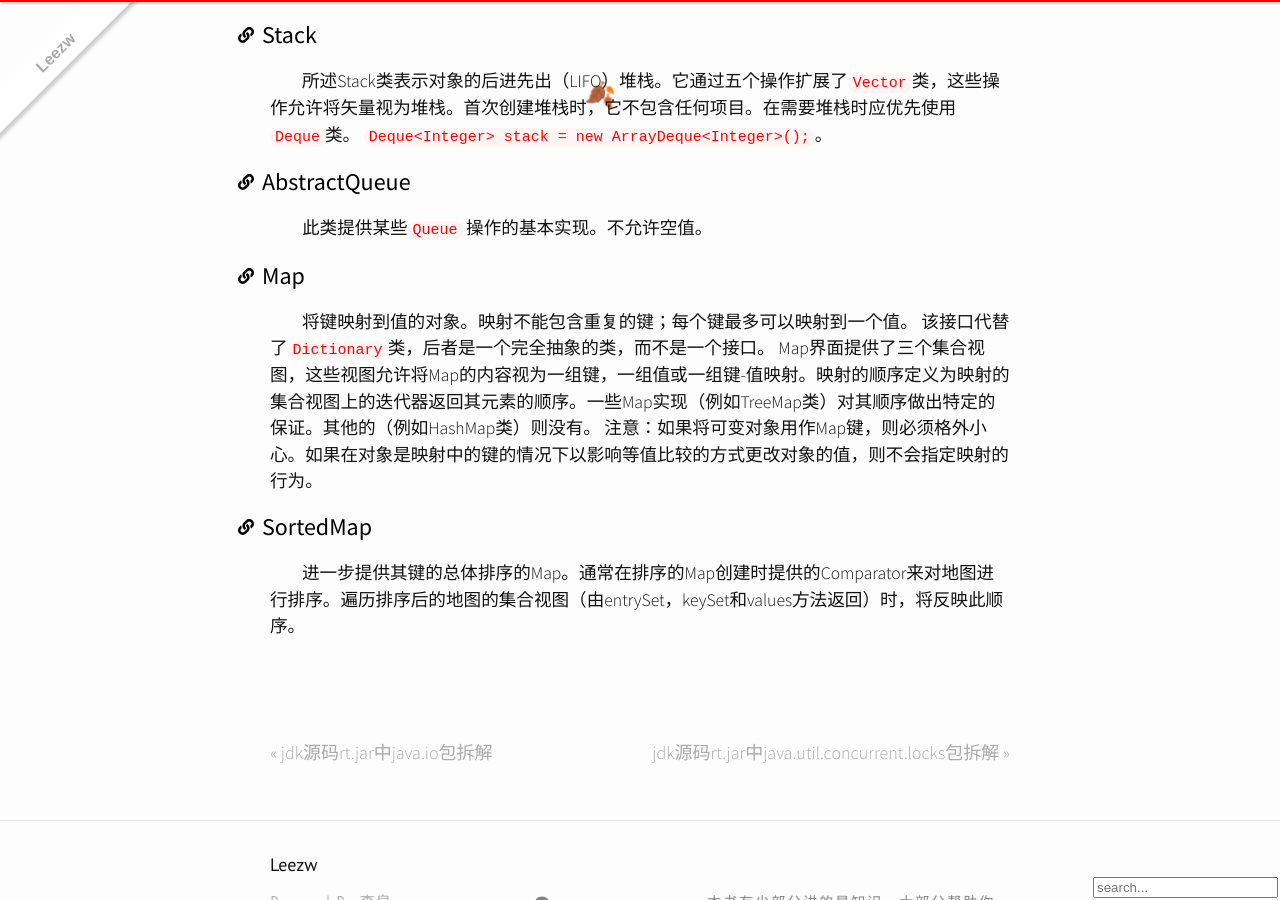
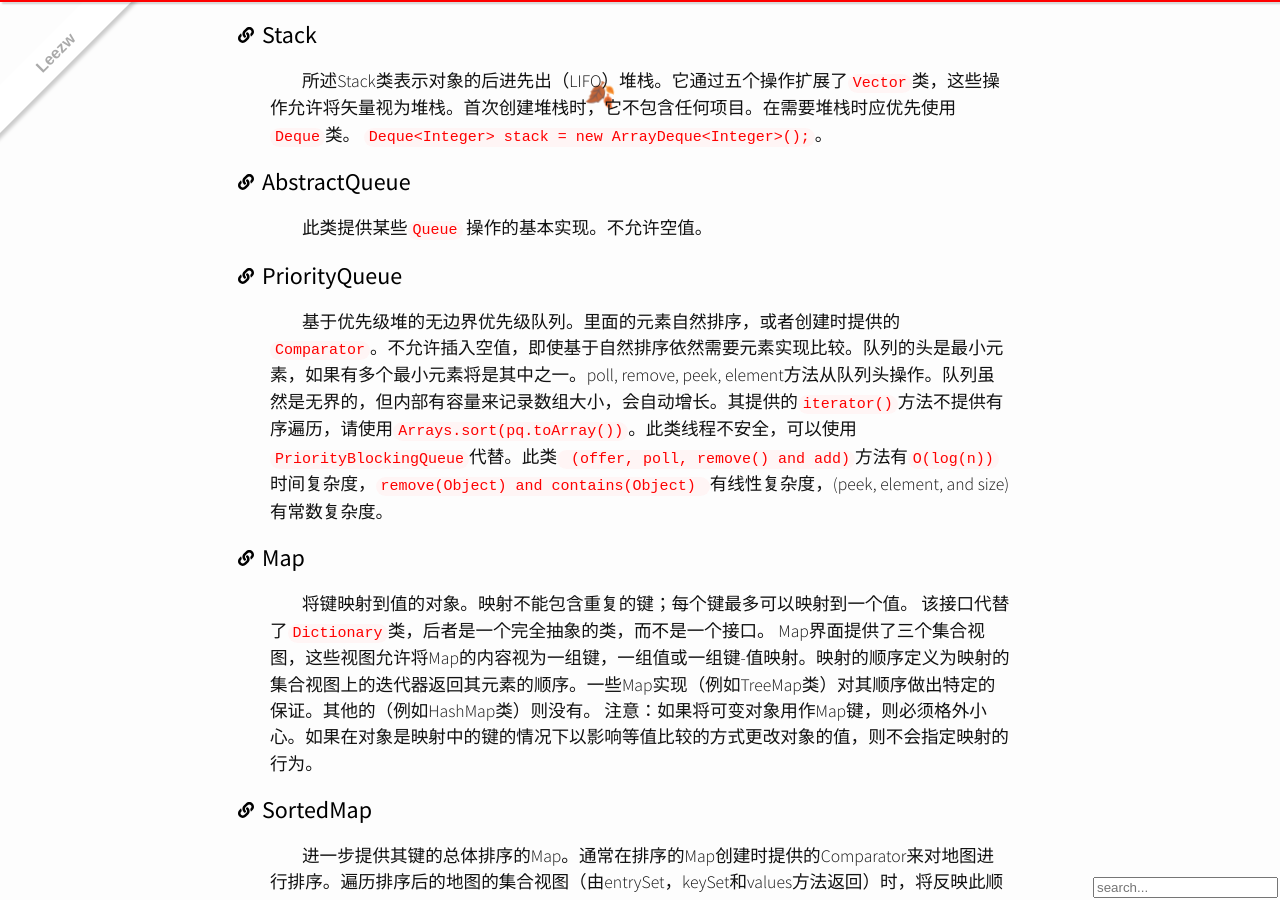
Before and after one commit to quantum-li/quantum-li.github.io, a Jekyll site: the page built from _article/2020-09-12-java-util-collection-map.md, in a window 1280 px wide and 900 px high, scrolled down 4857 px. Built offline with Jekyll 4.4.1, drawn with Linux system fonts in a browser that asks for light colours; nearby versions of some CDN libraries; comment, search, counter and statistics services are not loaded.

Commit message:
2020-10-16 17:20:41

```diff
--- a/_article/2020-09-12-java-util-collection-map.md
+++ b/_article/2020-09-12-java-util-collection-map.md
@@ -151,6 +151,10 @@ excerpt: Collection、List、Set、SortedSet、Queue、Map、AbstractMap、Sorte
 
 此类提供某些`Queue` 操作的基本实现。不允许空值。
 
+## PriorityQueue
+
+基于优先级堆的无边界优先级队列。里面的元素自然排序，或者创建时提供的`Comparator`。不允许插入空值，即使基于自然排序依然需要元素实现比较。队列的头是最小元素，如果有多个最小元素将是其中之一。poll, remove, peek, element方法从队列头操作。队列虽然是无界的，但内部有容量来记录数组大小，会自动增长。其提供的`iterator()`方法不提供有序遍历，请使用`Arrays.sort(pq.toArray())`。此类线程不安全，可以使用`PriorityBlockingQueue`代替。此类` (offer, poll, remove() and add)`方法有`O(log(n))`时间复杂度，`remove(Object) and contains(Object) `有线性复杂度，(peek, element, and size)有常数复杂度。
+
 ## Map
 
 将键映射到值的对象。映射不能包含重复的键；每个键最多可以映射到一个值。 该接口代替了`Dictionary`类，后者是一个完全抽象的类，而不是一个接口。 Map界面提供了三个集合视图，这些视图允许将Map的内容视为一组键，一组值或一组键-值映射。映射的顺序定义为映射的集合视图上的迭代器返回其元素的顺序。一些Map实现（例如TreeMap类）对其顺序做出特定的保证。其他的（例如HashMap类）则没有。 注意：如果将可变对象用作Map键，则必须格外小心。如果在对象是映射中的键的情况下以影响等值比较的方式更改对象的值，则不会指定映射的行为。
```
